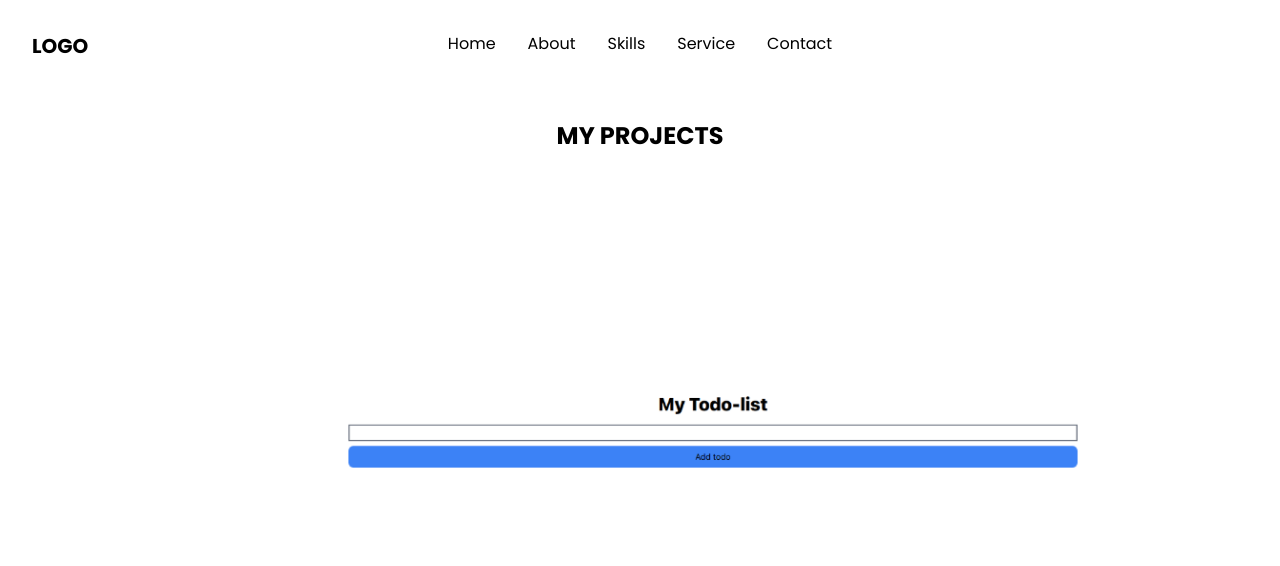
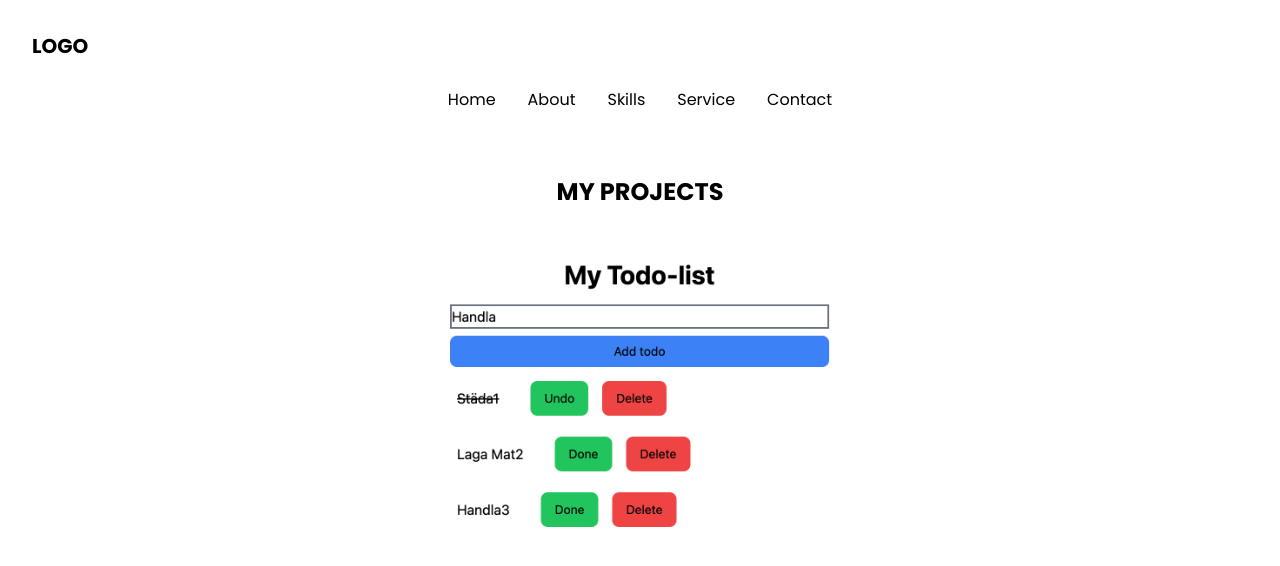
Before and after one commit to aranasaiesh/portfolio, a Next.js app: page /about in a window 1280 px wide. Shown: the top 566 px of the page. Built offline with nearby package versions, Linux system fonts and the light colour scheme.

Commit message:
fixed some bugs

```diff
--- a/src/pages/_app.js
+++ b/src/pages/_app.js
@@ -4,13 +4,13 @@ import "@/styles/globals.css";
 export default function App({ Component, pageProps }) {
   return (
     <div>
-      <nav className="flex flex-row w-full">
+      <div className="flex flex-row w-full">
         <div className="flex p-8 justify-start absolute">
           <Link href="/" className="font-extrabold text-xl">
             LOGO
           </Link>
         </div>
-        <div className="w-full md:flex md:justify-center hidden">
+        <div className="w-full flex md:justify-center pt-14 ">
           <ul className="flex gap-8 p-8">
             <li>
               <Link href="/" className="hover:underline">
@@ -39,7 +39,7 @@ export default function App({ Component, pageProps }) {
             </li>
           </ul>
         </div>
-      </nav>
+      </div>
       <Component {...pageProps} />
     </div>
   );
--- a/src/pages/about.js
+++ b/src/pages/about.js
@@ -4,12 +4,12 @@ import mytodoapp from "../images/mytodoapp.png";
 export default function About() {
   return (
     <>
-      <div className="flex bg-white text-black justify-center p-8 font-bold text-2xl">
+      <div className="flex bg-white text-black justify-center font-bold text-2xl pt-8">
         <h1>MY PROJECTS</h1>
       </div>
-      <div className="flex md:p-48 md:ml-36">
+      <div className="flex justify-center pt-8">
         <a href="https://todo-list-4bhurk2ym-aranasaiesh.vercel.app/">
-          <Image src={mytodoapp} />
+          <Image src={mytodoapp} width="420" height="120" />
         </a>
       </div>
     </>
--- a/src/pages/skills.js
+++ b/src/pages/skills.js
@@ -3,22 +3,27 @@ import { DiJavascript1, DiNodejs } from "react-icons/di";
 import { AiOutlineHtml5 } from "react-icons/ai";
 import { BsFiletypeCss } from "react-icons/bs";
 import { SiTailwindcss } from "react-icons/si";
+import Image from "next/image";
+import Ellipse2 from "../images/Ellipse2.png";
 
 export default function Skills() {
   return (
     <>
-      <div className="flex bg-white text-black justify-center md:p-8 pt-24 font-bold text-2xl">
+      <div className="flex bg-white text-black pl-4 justify-center pt-24 font-bold text-2xl">
         <h1>MY SKILLS</h1>
       </div>
-      <div className="flex flex-row gap-20 justify-center pt-20 p-8">
-        <FaReact className="flex text-3xl" />
-        <DiJavascript1 className="flex text-3xl" />
-        <AiOutlineHtml5 className="flex text-3xl" />
+      <div className="flex flex-row gap-20 justify-center pt-20 p-16">
+        <FaReact className="flex text-4xl" />
+        <DiJavascript1 className="flex text-4xl" />
+        <AiOutlineHtml5 className="flex text-4xl" />
       </div>
       <div className="flex flex-row gap-20 justify-center pt-14 p-8">
-        <BsFiletypeCss className="flex text-3xl" />
+        <BsFiletypeCss className="flex text-4xl" />
         <DiNodejs className="flex text-4xl" />
-        <SiTailwindcss className="flex text-3xl" />
+        <SiTailwindcss className="flex text-4xl" />
+      </div>
+      <div className="flex fixed bottom-0 left-0 mix-blend-overlay">
+        <Image src={Ellipse2} width="120" height="auto" />
       </div>
     </>
   );
```
Also changed, not shown: src/images/mytodoapp.png.
